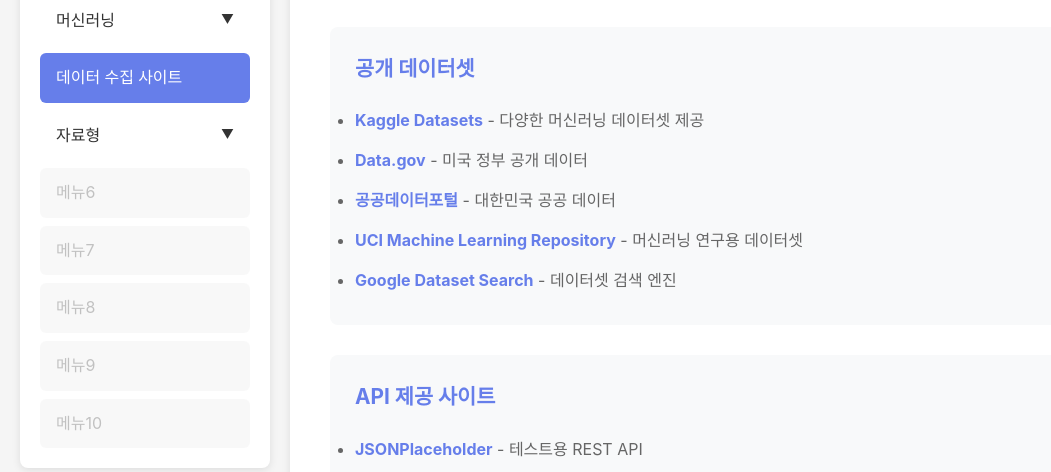
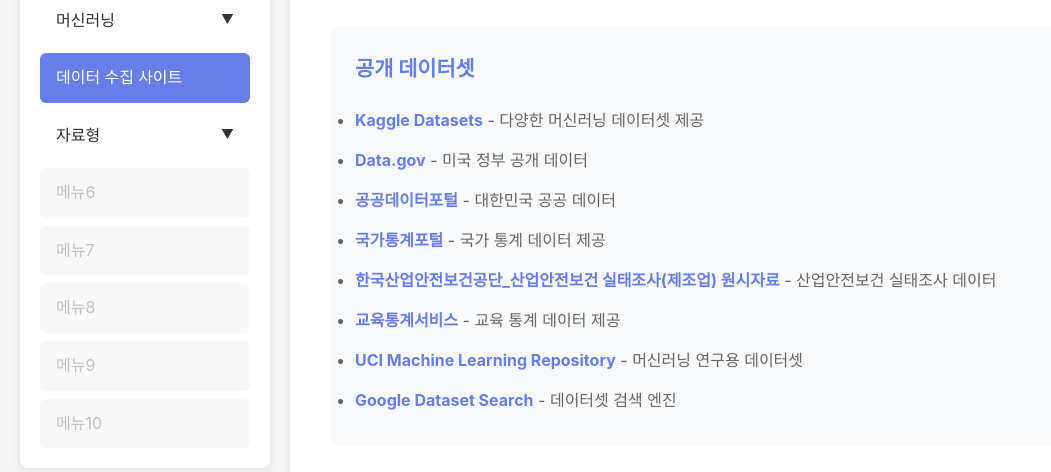
Before and after one commit to jjang70/fstrepo, a plain HTML site: page index.html in a window 1280 px wide. Both pictures are taken after a click on the element "데이터 수집 사이트". Shown: the part 260-732 px from the top of the page, without its empty margins (0-1051 px from the left). Drawn offline with Linux system fonts and the light colour scheme.

Commit message:
Add Korean data collection sites: KOSIS, KOSHA, KESS

```diff
--- a/index.html
+++ b/index.html
@@ -532,6 +532,9 @@
                             <li><strong><a href="https://www.kaggle.com/datasets" target="_blank" style="color: #667eea; text-decoration: none;">Kaggle Datasets</a></strong> - 다양한 머신러닝 데이터셋 제공</li>
                             <li><strong><a href="https://data.gov/" target="_blank" style="color: #667eea; text-decoration: none;">Data.gov</a></strong> - 미국 정부 공개 데이터</li>
                             <li><strong><a href="https://www.data.go.kr/" target="_blank" style="color: #667eea; text-decoration: none;">공공데이터포털</a></strong> - 대한민국 공공 데이터</li>
+                            <li><strong><a href="https://kosis.kr/index/index.do" target="_blank" style="color: #667eea; text-decoration: none;">국가통계포털</a></strong> - 국가 통계 데이터 제공</li>
+                            <li><strong><a href="https://www.data.go.kr/data/15119809/fileData.do" target="_blank" style="color: #667eea; text-decoration: none;">한국산업안전보건공단_산업안전보건 실태조사(제조업) 원시자료</a></strong> - 산업안전보건 실태조사 데이터</li>
+                            <li><strong><a href="https://kess.kedi.re.kr/index" target="_blank" style="color: #667eea; text-decoration: none;">교육통계서비스</a></strong> - 교육 통계 데이터 제공</li>
                             <li><strong><a href="https://archive.ics.uci.edu/" target="_blank" style="color: #667eea; text-decoration: none;">UCI Machine Learning Repository</a></strong> - 머신러닝 연구용 데이터셋</li>
                             <li><strong><a href="https://www.google.com/datasetsearch" target="_blank" style="color: #667eea; text-decoration: none;">Google Dataset Search</a></strong> - 데이터셋 검색 엔진</li>
                         </ul>
```
